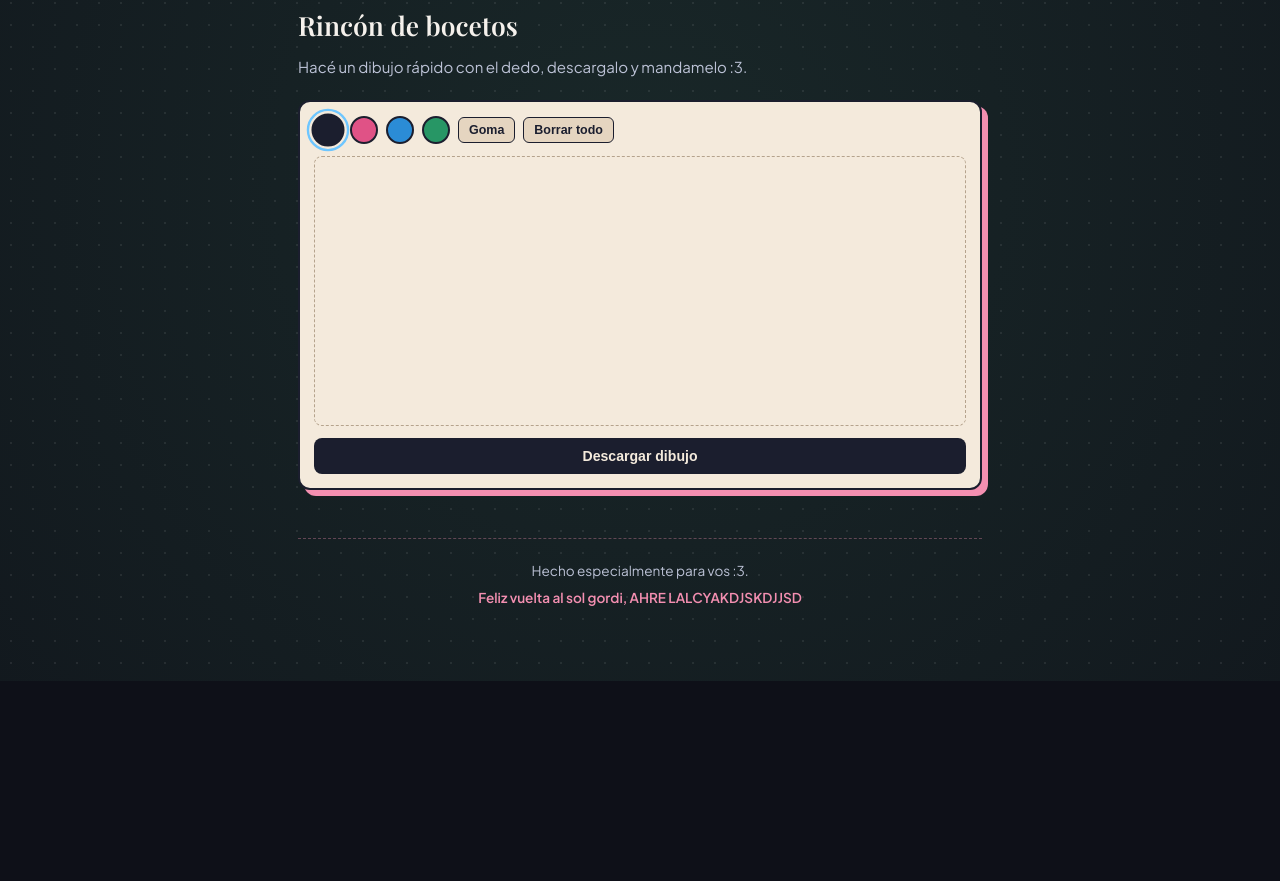
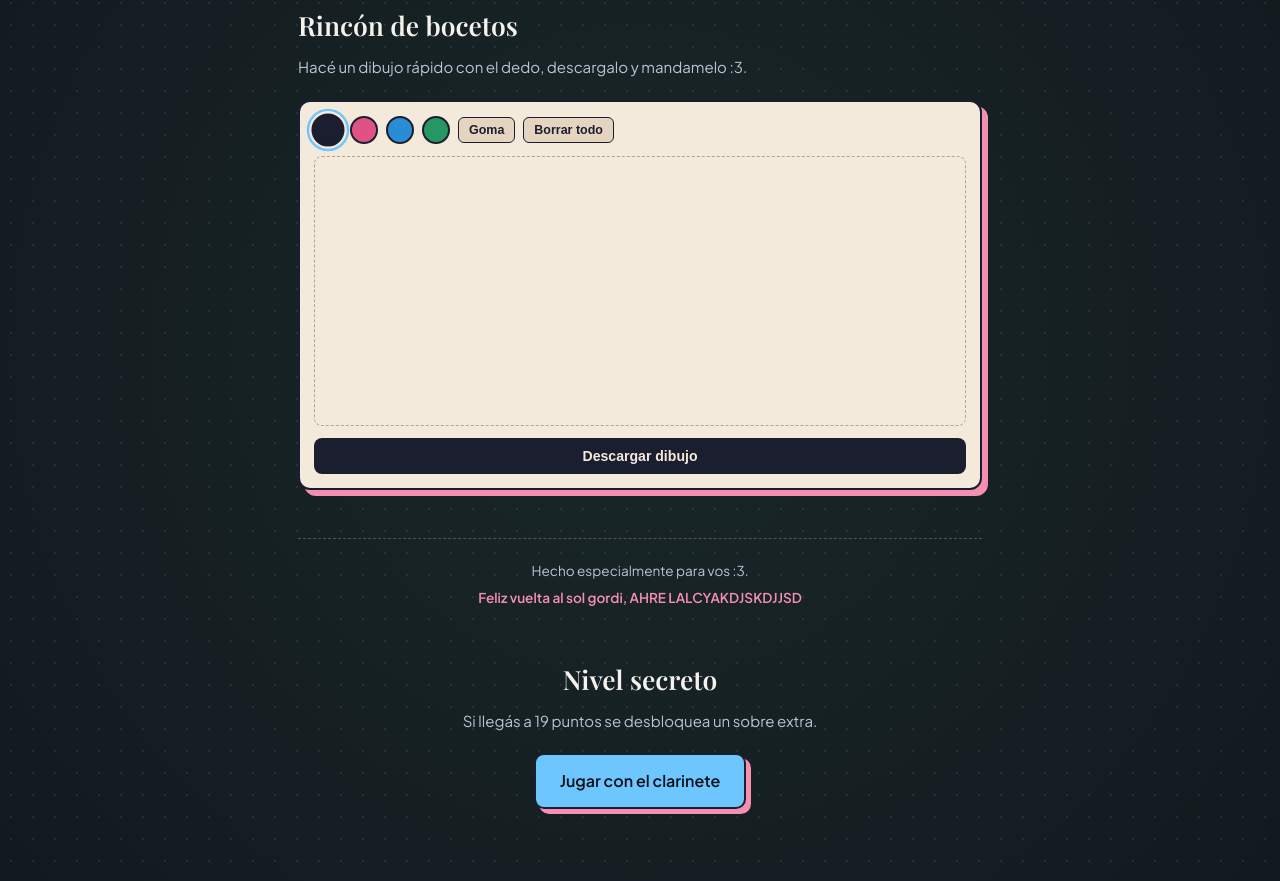
Before and after one commit to zozayaboii/vicoteamo, a plain HTML site: page index.html in a window 1280 px wide. Shown: the part 2648-3529 px from the top of the page. Before the commit the page ends 3329 px from the top, so only its background shows below. Drawn offline with nearby package versions, Linux system fonts and the light colour scheme; a web font is replaced by a local one.

Commit message:
Add secret level section to index.html

```diff
--- a/index.html
+++ b/index.html
@@ -69,6 +69,12 @@
       <p>Hecho especialmente para vos :3.</p>
       <span>Feliz vuelta al sol gordi, AHRE LALCYAKDJSKDJJSD</span>
     </footer>
+    <section class="bloque" style="text-align: center;">
+      <h2>Nivel secreto</h2>
+      <p class="bajada">Si llegás a 19 puntos se desbloquea un sobre extra.</p>
+      <a href="juego.html" style="display: inline-block; background: #6ec6ff; color: #0e1018; border: 2px solid #1b1e2e; box-shadow: 5px 5px 0px #f48fb1; border-radius: 10px; padding: 12px 24px; font-weight: 700; text-decoration: none;">Jugar con el clarinete</a>
+    </section>
+
 
   </main>
 
```
